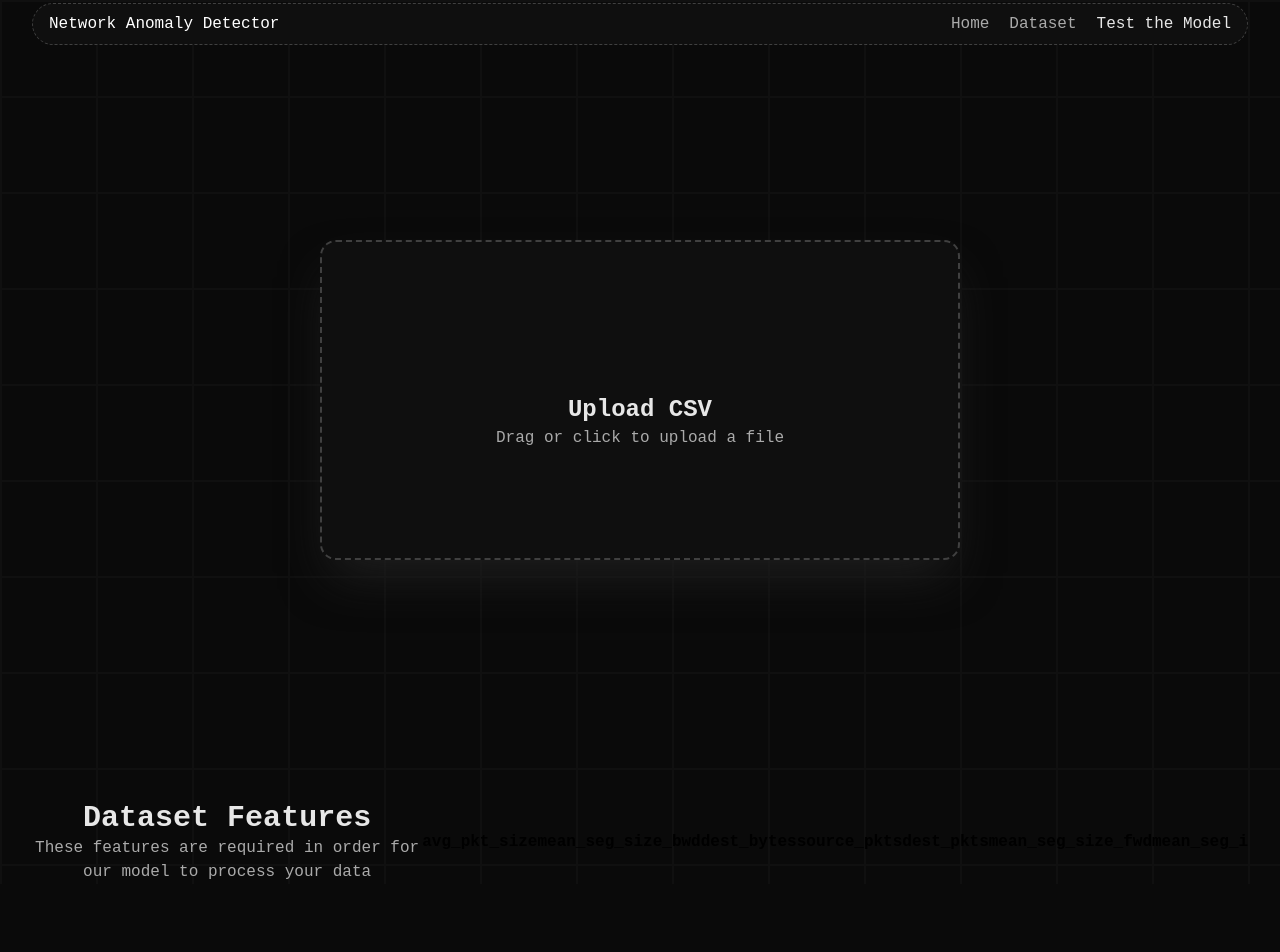
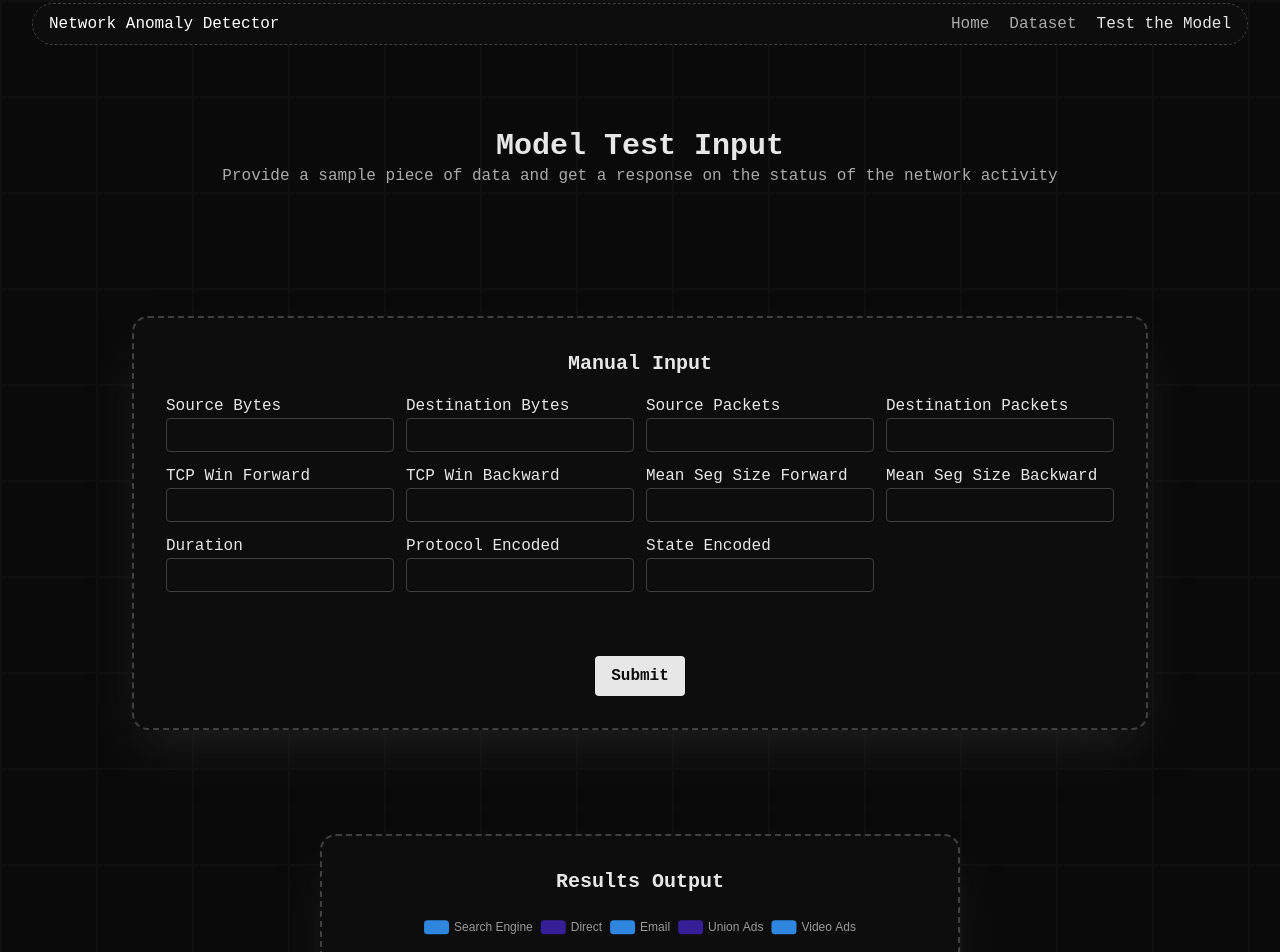
Before and after one commit to NathanVuSwinburne/Network-Intrusion, a SvelteKit app in the folder frontend/: page /modeltest in a window 1280 px wide. Shown: the top 952 px of the page. Before the commit the page ends 884 px from the top, so only its background shows below. Built offline with nearby package versions, Linux system fonts and the light colour scheme.

Commit message:
misc frontend changes

```diff
--- a/frontend/src/app.css
+++ b/frontend/src/app.css
@@ -17,7 +17,7 @@
 }
 
 @theme {
-    --color-primary: #0f0f0f;
+    --color-primary: #0d0d0d;
     --color-text-primary: #e7e7e7;
     --color-text-secondary: #aaaaaa;
     --color-border-primary: #404040;
--- a/frontend/src/components/ui/FeatureCard.svelte
+++ b/frontend/src/components/ui/FeatureCard.svelte
@@ -2,7 +2,7 @@
     let {title, desc} = $props()
 </script>
 
-<div class="rounded-lg border border-dashed border-border-primary bg-primary px-4 py-3 max-w-96">
-    <h3 class="text-text-primary text-lg font-semibold">{title}</h3>
+<div class="rounded-lg border border-dashed border-border-primary bg-primary px-4 py-3 max-w-96 text-center space-y-1">
+    <h3 class="text-text-primary text-lg font-bold">{title}</h3>
     <p class="text-text-secondary">{desc}</p>
 </div>
--- /dev/null
+++ b/frontend/src/components/ui/TextInput.svelte
@@ -0,0 +1,8 @@
+<script lang="ts">
+    const { name, id } = $props();
+</script>
+
+<div class="flex flex-col">
+    <label class="text-text-primary" for={id}>{name}</label>
+    <input type="text" id={id} class="text-text-primary rounded border border-border-primary py-1 px-2 w-min">
+</div>
--- a/frontend/src/routes/+layout.svelte
+++ b/frontend/src/routes/+layout.svelte
@@ -29,7 +29,7 @@
 	<nav
 		class="flex justify-between rounded-full border border-dashed border-border-primary bg-primary px-4 py-2"
 	>
-		<h1 class="font-medium text-white">Network Anomaly Detector</h1>
+		<a class="font-medium text-white" href="/">Network Anomaly Detector</a>
 		<div class="flex space-x-5">
 			{#each ROUTES as route}
 				<a
--- a/frontend/src/routes/+page.svelte
+++ b/frontend/src/routes/+page.svelte
@@ -20,8 +20,8 @@
 			Upload your network traffic logs and instantly detect unusual behavior, suspicious activity, potential cyber threats and view insights.
 		</p>
 		<div class="mt-6 flex justify-center items-center gap-6">
-			<Button.Root class="rounded bg-text-primary px-4 py-2 font-semibold text-primary active:transition-all active:scale-[0.98]" href="upload">Upload CSV To Analyze</Button.Root>
-			<Button.Root class="rounded border-dashed px-4 py-2 text-text-primary border border-border-primary active:transition-all active:scale-[0.98]" href="#how-it-works">How It Works</Button.Root>
+			<Button.Root class="rounded bg-text-primary px-4 py-2 font-semibold text-primary active:transition-all active:scale-[0.98]" href="modeltest">Get Started</Button.Root>
+<!--			<Button.Root class="rounded border-dashed px-4 py-2 text-text-primary border border-border-primary active:transition-all active:scale-[0.98]" href="#how-it-works">How It Works</Button.Root>-->
 		</div>
 
 <!--		<div class="absolute bottom-44 flex flex-col items-center">-->
@@ -33,18 +33,18 @@
 	<section id="features" class="flex flex-col items-center space-y-4 mb-56">
 		<h2 class="text-3xl font-semibold text-text-primary">Features</h2>
 		<div class="grid grid-cols-3 gap-5">
-			<FeatureCard title="Feature 1" desc="Anomaly detection for cybersecurity & network monitoring" />
-			<FeatureCard title="Feature 2" desc="Supports CSV network traffic exports" />
-			<FeatureCard title="Feature 3" desc="Visual breakdowns & summary statistics" />
+			<FeatureCard title="Real Time Detection" desc="Continuously analyzes network traffic to provide real time detection" />
+			<FeatureCard title="Machine Learning-Based Detection" desc="Classifies network activity as benign or malicious" />
+			<FeatureCard title="Automated Alerting System" desc="Generates instant alerts for suspicious behavior" />
 		</div>
 	</section>
 
 	<section id="how-it-works" class="flex flex-col items-center space-y-4 mb-56">
 		<h2 class="text-3xl font-semibold text-text-primary">How It Works</h2>
 		<div class="grid grid-cols-3 gap-5">
-			<FeatureCard title="1. Upload Network Data" desc="Upload a CSV of traffic data that follows __this__ format" />
-			<FeatureCard title="2. AI Detection Engine" desc="Our model analyzes network activity patterns and flags anomalies in real-time." />
-			<FeatureCard title="3. Clear Output Insights" desc="Receive structured results, including anomaly scores, flagged records, and detection insights." />
+			<FeatureCard title="1. Upload a text packet" desc="Provide some network data for the model to classify" />
+			<FeatureCard title="2. AI Detection Engine" desc="Our model analyzes network patterns and flags anomalies in real-time" />
+			<FeatureCard title="3. Clear Output Insights" desc="Receive structured results and detection insights" />
 		</div>
 	</section>
 
--- a/frontend/src/routes/modeltest/+page.svelte
+++ b/frontend/src/routes/modeltest/+page.svelte
@@ -1,32 +1,80 @@
 <script>
 	import LineMdUploadOutlineLoop from '../../components/icons/LineMdUploadOutlineLoop.svelte';
 	import FileUpload from "../../components/layout/FileUpload.svelte";
+	import TextInput from "../../components/ui/TextInput.svelte";
+	import {Button} from "bits-ui";
+	import PieChart from "../../components/ui/PieChart.svelte";
 
 </script>
 
-<section class="flex h-screen items-center justify-center">
-		<FileUpload />
-</section>
-<section id="dataset-features" class="container flex items-center">
-	<div class="w-full">
-		<h2 class="text-3xl font-semibold text-text-primary text-center">Dataset Features</h2>
-		<p class="text-text-secondary text-center">These features are required in order for our model to process your data</p>
-	</div>
+<main class="container">
+	<section class="mt-32 text-center">
+		<h1 class="text-3xl font-semibold text-text-primary">Model Test Input</h1>
+		<h2 class="text-text-secondary">Provide a sample piece of data and get a response on the status of the network activity</h2>
+	</section>
 
-	<table>
-		<thead>
-		<tr>
-			<th>avg_pkt_size</th>
-			<th>mean_seg_size_bwd</th>
-			<th>dest_bytes</th>
-			<th>source_pkts</th>
-			<th>dest_pkts</th>
-			<th>mean_seg_size_fwd</th>
-			<th>mean_seg_i</th>
-		</tr>
-		</thead>
-	</table>
-</section>
+	<section class="flex flex-col space-y-26 items-center justify-center my-32">
+
+		<div class="min-h-[20rem] min-w-[40rem] items-center justify-center rounded-2xl border-2 border-dashed border-border-primary bg-primary p-8 shadow-2xl shadow-[#202020] flex flex-col">
+			<h1 class="text-xl font-semibold text-text-primary">Manual Input</h1>
+			<div class="grid grid-cols-4 gap-3 my-4">
+				<TextInput name="Source Bytes" id="src_bytes" />
+				<TextInput name="Destination Bytes" id="src_bytes" />
+				<TextInput name="Source Packets" id="src_bytes" />
+				<TextInput name="Destination Packets" id="src_bytes" />
+
+				<TextInput name="TCP Win Forward" id="src_bytes" />
+				<TextInput name="TCP Win Backward" id="src_bytes" />
+				<TextInput name="Mean Seg Size Forward" id="src_bytes" />
+				<TextInput name="Mean Seg Size Backward" id="src_bytes" />
+
+				<TextInput name="Duration" id="src_bytes" />
+				<TextInput name="Protocol Encoded" id="src_bytes" />
+				<TextInput name="State Encoded" id="src_bytes" />
+			</div>
+
+			<Button.Root class="rounded mt-12 bg-text-primary px-4 py-2 font-semibold text-primary active:transition-all active:scale-[0.98]" href="upload">Submit</Button.Root>
+
+	<!--		Center text-->
+	<!--		<div class="relative flex h-max w-max flex-col items-center justify-center space-y-3 pb-8 text-text-primary bg-red-400">-->
+	<!--			<LineMdUploadOutlineLoop class="h-16 w-16" />-->
+	<!--			<div class="text-center">-->
+	<!--				<label for="file_upload" class="font text-2xl font-semibold">Upload CSV</label>-->
+	<!--				<h3 class="font-light text-text-secondary">Drag or click to upload a file</h3>-->
+	<!--			</div>-->
+	<!--		</div>-->
+		</div>
+
+
+
+		<div class="min-h-[20rem] min-w-[40rem] items-center justify-center rounded-2xl border-2 border-dashed border-border-primary bg-primary p-8 shadow-2xl shadow-[#202020] flex flex-col">
+			<h1 class="text-xl font-semibold text-text-primary">Results Output</h1>
+
+			<PieChart class="min-h-96 w-full" />
+		</div>
+	</section>
+
+<!--	<section id="dataset-features" class="container flex items-center">-->
+<!--		<div class="w-full">-->
+<!--			<h2 class="text-3xl font-semibold text-text-primary text-center">Dataset Features</h2>-->
+<!--			<p class="text-text-secondary text-center">These features are required in order for our model to process your data</p>-->
+<!--		</div>-->
+
+<!--		<table>-->
+<!--			<thead>-->
+<!--			<tr>-->
+<!--				<th>avg_pkt_size</th>-->
+<!--				<th>mean_seg_size_bwd</th>-->
+<!--				<th>dest_bytes</th>-->
+<!--				<th>source_pkts</th>-->
+<!--				<th>dest_pkts</th>-->
+<!--				<th>mean_seg_size_fwd</th>-->
+<!--				<th>mean_seg_i</th>-->
+<!--			</tr>-->
+<!--			</thead>-->
+<!--		</table>-->
+<!--	</section>-->
+</main>
 
 <style>
 	::file-selector-button {
```
Also changed, not shown: frontend/src/components/ui/PieChart.svelte (+0 -18 lines).
